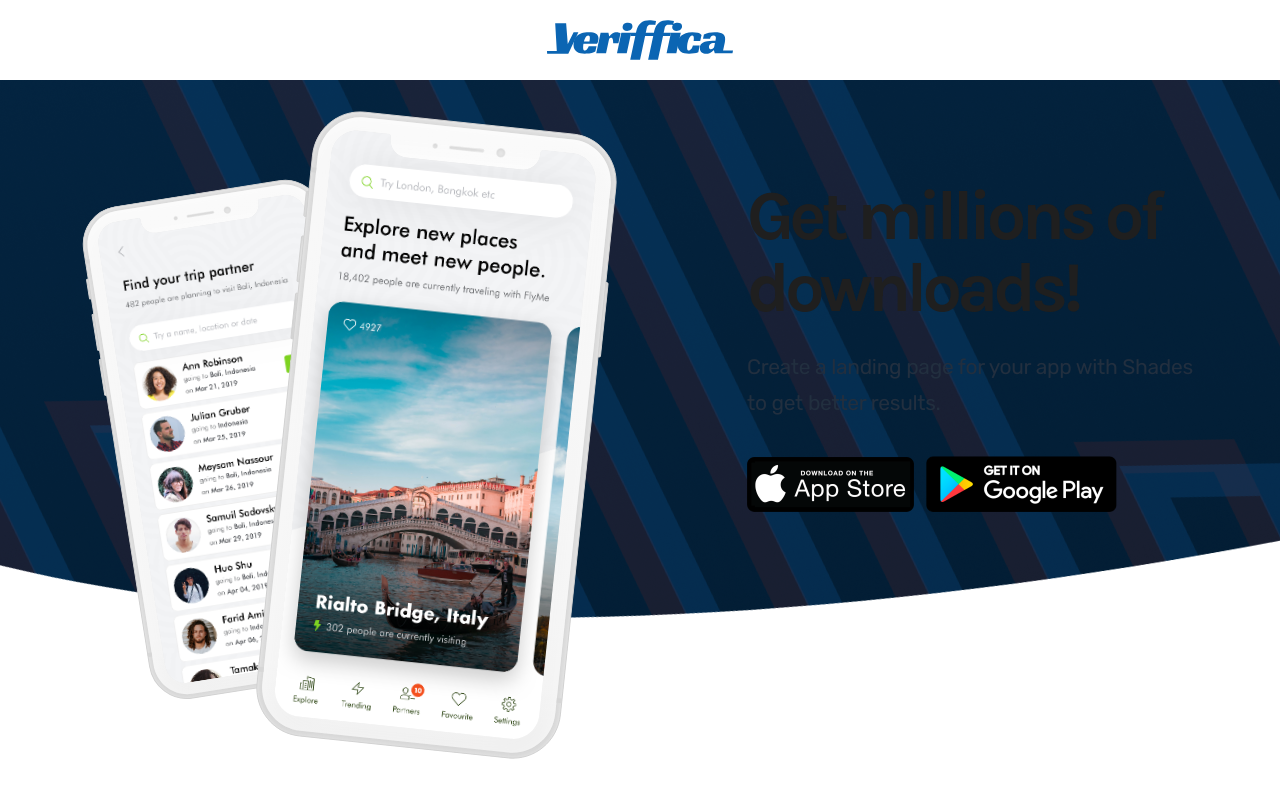
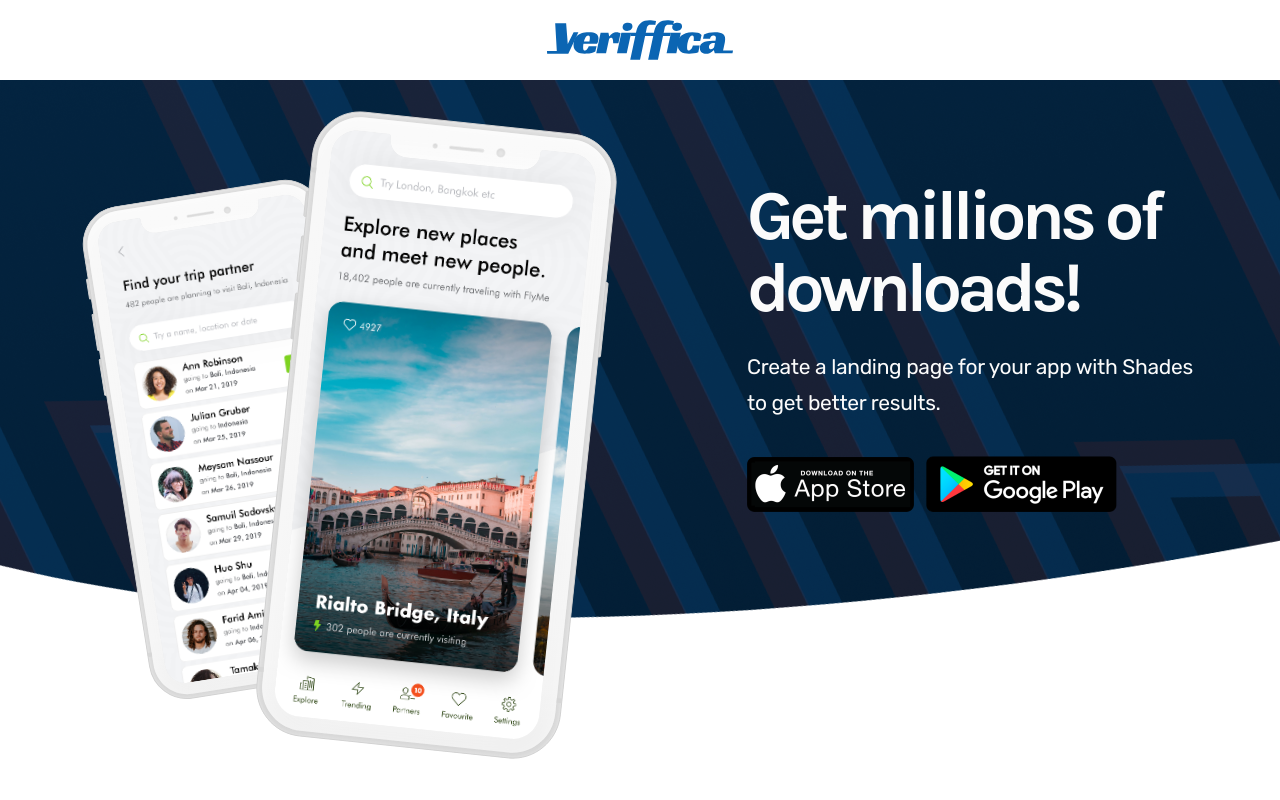
Before and after one commit to OziOcb/Veriffica-landing-page, a Vue app: page / in a window 1280 px wide. Shown: the top 800 px of the page. Built offline with nearby package versions, Linux system fonts and the light colour scheme.

Commit message:
Set Hero's text color to white (only on desktop)

```diff
--- a/src/components/TheHero.vue
+++ b/src/components/TheHero.vue
@@ -2,22 +2,42 @@
   <div class="hero-area-l-13 position-relative overflow-hidden">
     <div class="container">
       <div class="row position-relative justify-content-center">
-        <div class="col-xl-6 col-lg-6 col-sm-9" data-aos="fade-right" data-aos-duration="800" data-aos-once="true">
+        <div
+          class="col-xl-6 col-lg-6 col-sm-9"
+          data-aos="fade-right"
+          data-aos-duration="800"
+          data-aos-once="true"
+        >
           <div class="banner-image-l-13">
-            <img src="src/assets/image/l3/iphone-img.svg" alt="" class="w-100">
+            <img
+              src="src/assets/image/l3/iphone-img.svg"
+              alt=""
+              class="w-100"
+            />
           </div>
         </div>
 
-        <div class="offset-xl-1 col-xl-5 col-lg-6 col-md-8 col-sm-9" data-aos="fade-left" data-aos-duration="800"
-          data-aos-once="true">
-          <div class="content">
+        <div
+          class="offset-xl-1 col-xl-5 col-lg-6 col-md-8 col-sm-9"
+          data-aos="fade-left"
+          data-aos-duration="800"
+          data-aos-once="true"
+        >
+          <div class="content ozi-hero__content">
             <h1>Get millions of downloads!</h1>
 
-            <p>Create a landing page for your app with Shades to get better results.</p>
+            <p>
+              Create a landing page for your app with Shades to get better
+              results.
+            </p>
 
             <div class="apps-btn">
-              <a href="#" class="app-store"><img src="src/assets/image/l3/app-store.png" alt=""></a>
-              <a href="#" class="app-store"><img src="src/assets/image/l3/google-play.png" alt=""></a>
+              <a href="#" class="app-store"
+                ><img src="src/assets/image/l3/app-store.png" alt=""
+              /></a>
+              <a href="#" class="app-store"
+                ><img src="src/assets/image/l3/google-play.png" alt=""
+              /></a>
             </div>
           </div>
         </div>
@@ -27,3 +47,11 @@
     <div class="bg-shape-13"></div>
   </div>
 </template>
+
+<style lang="scss" scoped>
+.ozi-hero__content * {
+  @media (min-width: 992px) {
+    color: #fbfbfb !important;
+  }
+}
+</style>
```
